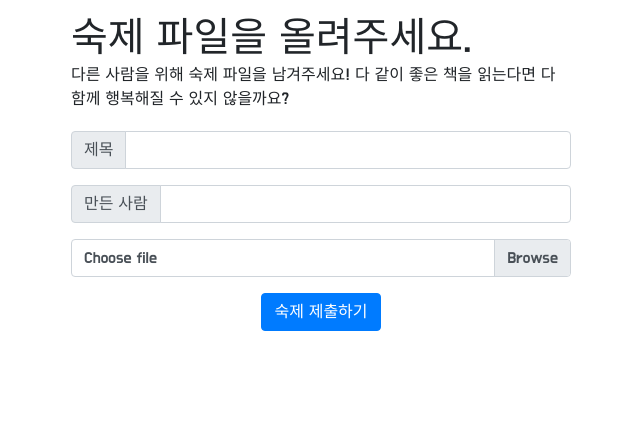
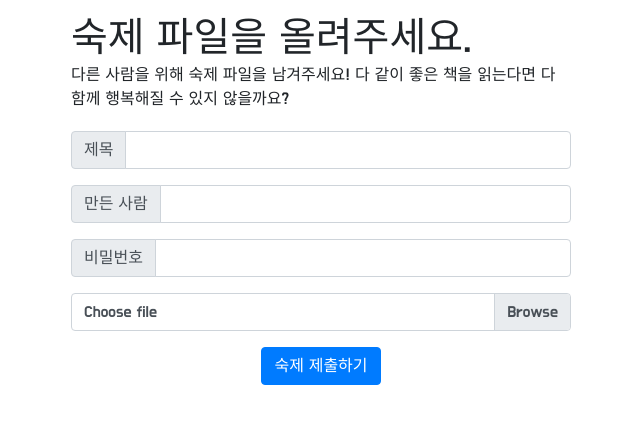
Before and after one commit to yeojin-dev/leo, a Flask app: page / in a window 1280 px wide. Shown: the part 505-936 px from the top of the page, without its empty margins (319-959 px from the left). Run offline with Flask 2, Linux system fonts and the light colour scheme; data that the repository does not hold is empty; some libraries are stand-ins or nearby versions; some web fonts are replaced.

Commit message:
파일 업로드 시 비밀번호 인증 추가

```diff
--- a/app.py
+++ b/app.py
@@ -13,9 +13,11 @@ from werkzeug.utils import secure_filename
 app = Flask(__name__)
 
 UPLOAD_FOLDER = os.path.join(os.path.abspath(os.path.dirname(__file__)), 'media')
+UPLOAD_PASSWORD = os.environ['UPLOAD_PASSWORD']
 ALLOWED_EXTENSIONS = {'html'}
 
 app.config['UPLOAD_FOLDER'] = UPLOAD_FOLDER
+app.config['UPLOAD_PASSWORD'] = UPLOAD_PASSWORD
 
 client = MongoClient('localhost', 27017)
 db = client.leo
@@ -48,6 +50,10 @@ def upload_homework(author, title):
 def submit_homework():
     title_receive = request.form['title_give']
     author_receive = request.form['author_give']
+    password_receive = request.form['password_give']
+
+    if password_receive != app.config['UPLOAD_PASSWORD']:
+        return jsonify({'result': 'fail', 'msg': '비밀번호가 틀렸습니다.'})
 
     homework_name = {'title': title_receive, 'author': author_receive}
 
--- a/templates/index.html
+++ b/templates/index.html
@@ -30,6 +30,7 @@
         function submit_homework() {
             let title = $('#title').val();
             let author = $('#author').val();
+            let password = $('#password').val();
 
             if (title === '') {
                 alert('제목을 입력해주세요');
@@ -44,7 +45,7 @@
             $.ajax({
                 type: "POST",
                 url: "/homework",
-                data: {title_give: title, author_give: author},
+                data: {title_give: title, author_give: author, password_give: password},
                 success: function (response) {
                     if (response['result'] === 'success') {
                         var form_data = new FormData($('#homework')[0]);
@@ -64,6 +65,8 @@
                                 window.location.reload();
                             }
                         })
+                    } else {
+                        alert('파일 업로드 실패하였습니다. 관리자에게 문의해주세요.');
                     }
                 }
             })
@@ -164,6 +167,12 @@
             </div>
             <input type="text" class="form-control" id="author" aria-describedby="basic-addon3">
         </div>
+        <div class="input-group mb-3">
+            <div class="input-group-prepend">
+                <span class="input-group-text">비밀번호</span>
+            </div>
+            <input type="password" class="form-control" id="password" aria-describedby="basic-addon3">
+        </div>
         <form>
             <div class="custom-file mb-3">
                 <input type="file" class="custom-file-input" id="customFile">
```
